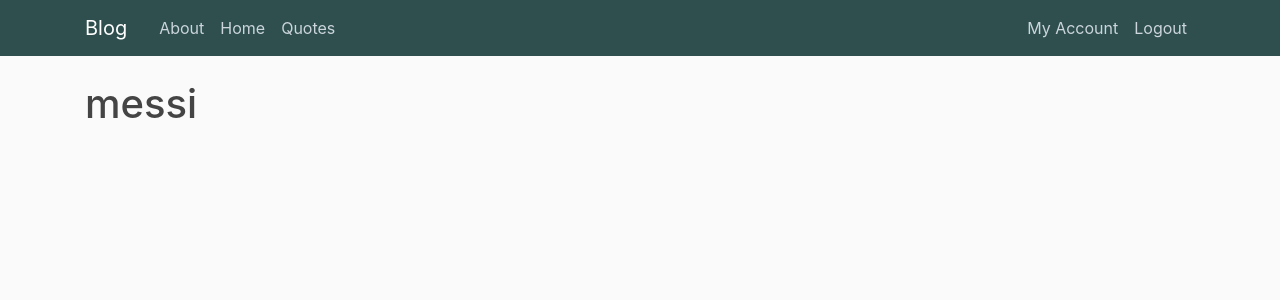
After one commit to umunadine/blog, a Flask app: page /account in a window 1280 px wide. The commit adds this page. Shown: the top 300 px of the page. Run offline with Flask 2, Linux system fonts and the light colour scheme; a user stored in the database is signed in; some libraries are stand-ins or nearby versions.

Commit message:
my account

```diff
--- a/app/__init__.py
+++ b/app/__init__.py
@@ -11,5 +11,7 @@ app.config['SQLALCHEMY_DATABASE_URI'] = 'sqlite:///blog.db'
 db = SQLAlchemy(app)
 bcrypt = Bcrypt(app)
 login_manager = LoginManager(app)
+login_manager.login_view = 'login'
+login_manager.login_message_category = 'info'
 
 from app import routes
--- a/app/routes.py
+++ b/app/routes.py
@@ -1,8 +1,8 @@
-from flask import render_template, url_for,flash, redirect
+from flask import render_template, url_for,flash, redirect, request
 from app import app, db, bcrypt
 from app.forms import RegistrationForm, LoginForm
 from app.models import User, Post
-from flask_login import login_user,current_user,logout_user
+from flask_login import login_user,current_user,logout_user,login_required
 
 posts = [
     {
@@ -56,7 +56,8 @@ def login():
         user = User.query.filter_by(email=form.email.data).first()
         if user and bcrypt.check_password_hash(user.password, form.password.data):
             login_user(user, remember=form.remember.data)
-            return  redirect(url_for('home'))
+            next_page = request.args.get('next')
+            return redirect(next_page) if next_page else redirect(url_for('home'))
         else:
             flash('Unsuccessfully login. Please check email and passwords', 'danger')
     return render_template('login.html', title='Login', form=form)
@@ -65,3 +66,8 @@ def login():
 def logout():
     logout_user()
     return redirect(url_for('home'))
+
+@app.route("/account")
+@login_required
+def account():
+    return render_template('myaccount.html', title='Account')
--- a/app/templates/layout.html
+++ b/app/templates/layout.html
@@ -104,7 +104,7 @@
             </div>
             <div class="navbar-nav">
               {% if current_user.is_authenticated %}
-
+                <a class="nav-item nav-link" href="{{ url_for('account') }}">My Account</a>
                 <a class="nav-item nav-link" href="{{ url_for('logout') }}">Logout</a>
               {% else %}
               <a class="nav-item nav-link" href="/login">Login</a>
--- /dev/null
+++ b/app/templates/myaccount.html
@@ -0,0 +1,4 @@
+{% extends "layout.html" %}
+{% block content %}
+    <h1>{{current_user.username}}</h1>
+{% endblock content %}
```
